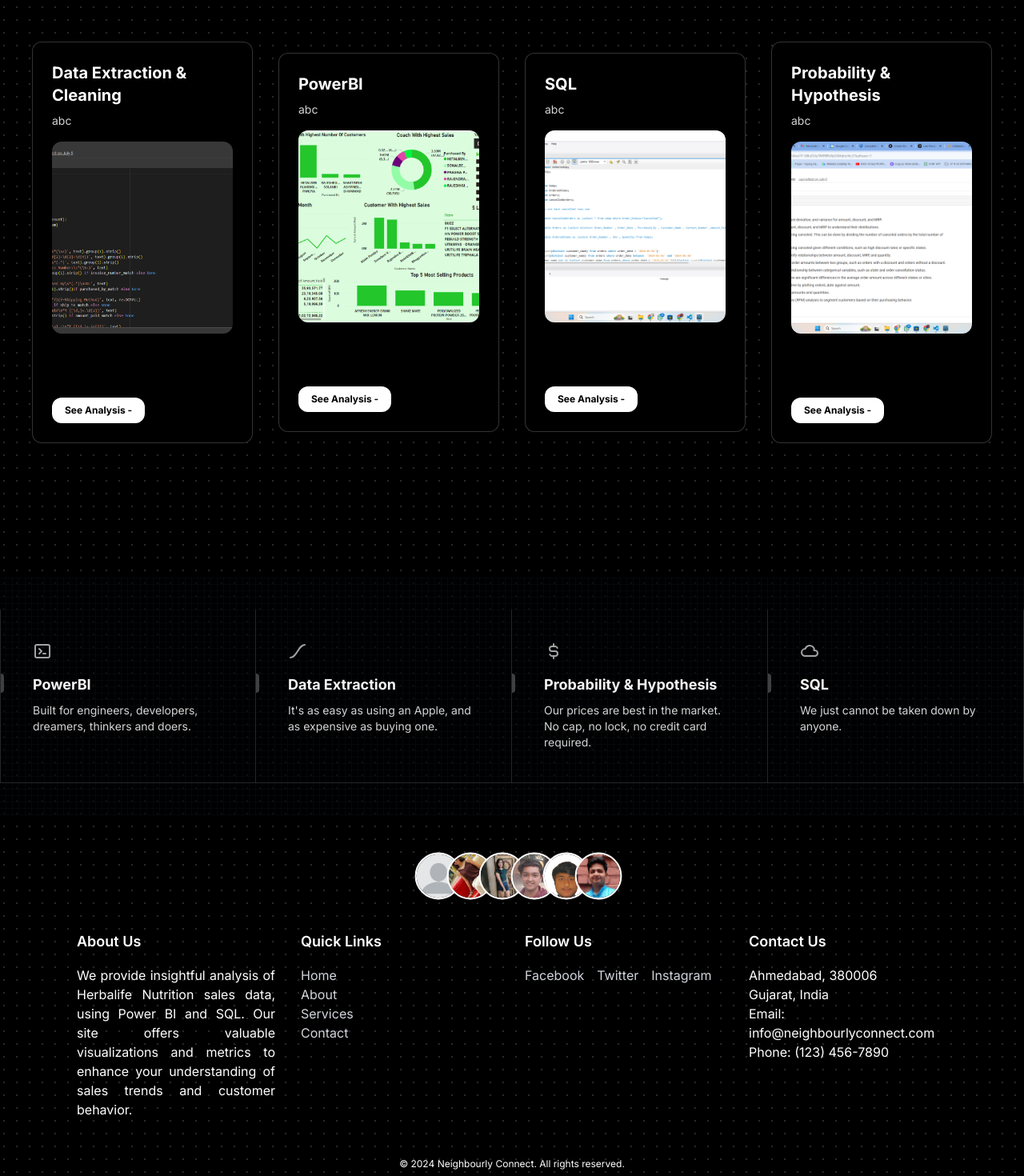
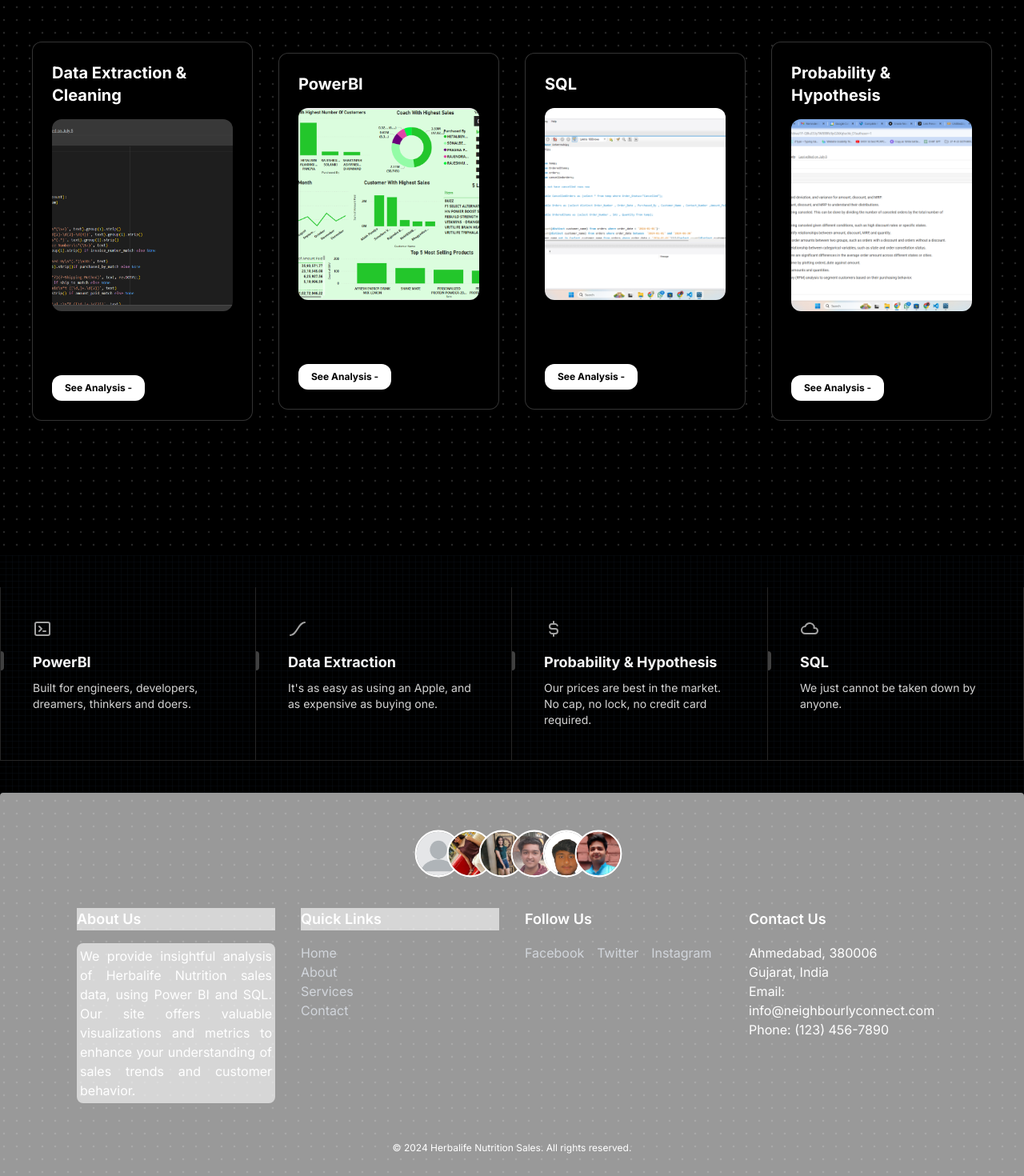
Before and after one commit to Hardik74658/herabalife-nutrtion-sales-analysis, a Next.js app: page / in a window 1280 px wide. Shown: the part 1020-2490 px from the top of the page at 80% size. Built offline with nearby package versions, Linux system fonts and the light colour scheme.

Commit message:
light mode and team imgs updated

```diff
--- a/src/app/PowerBI/page.tsx
+++ b/src/app/PowerBI/page.tsx
@@ -21,7 +21,7 @@
 
                     {dummyContent.map((item, index) => (
                     <div key={`content-${index}`} className="mb-10">
-                        <p className={twMerge( "text-white text-xl mb-4")}>
+                        <p className={twMerge( "dark:text-white text-black dark:bg-transparent bg-white bg-opacity-80 rounded-lg text-xl mb-4")}>
                         {item.title}
                         </p>
 
@@ -35,7 +35,9 @@
                             className="rounded-lg mb-10 object-cover"
                             />
                         )}
-                        {item.description}
+                        <div className="dark:text-white text-black dark:bg-transparent bg-white bg-opacity-50 p-1 rounded-lg">
+                            {item.description}
+                        </div>
                         </div>
                     </div>
                     ))}
--- a/src/app/Probability/page.tsx
+++ b/src/app/Probability/page.tsx
@@ -19,7 +19,7 @@
 
                     {dummyContent.map((item, index) => (
                     <div key={`content-${index}`} className="mb-10">
-                        <p className={twMerge( "text-white text-xl mb-4")}>
+                        <p className={twMerge( "dark:text-white text-black dark:bg-transparent bg-white bg-opacity-80 rounded-lg text-xl mb-4")}>
                         {item.title}
                         </p>
 
@@ -33,7 +33,9 @@
                             className="rounded-lg mb-10 object-cover"
                             />
                         )}
-                        {item.description}
+                        <div className="dark:text-white text-black dark:bg-transparent bg-white bg-opacity-50 p-1 rounded-lg">
+                            {item.description}
+                        </div>
                         </div>
                     </div>
                     ))}
--- a/src/app/SQL/page.tsx
+++ b/src/app/SQL/page.tsx
@@ -19,7 +19,7 @@
 
                     {dummyContent.map((item, index) => (
                     <div key={`content-${index}`} className="mb-10">
-                        <p className={twMerge( "text-white text-xl mb-4")}>
+                        <p className={twMerge( "dark:text-white text-black dark:bg-transparent bg-white bg-opacity-80 rounded-lg text-xl mb-4")}>
                         {item.title}
                         </p>
 
@@ -42,7 +42,9 @@
                             className="rounded-lg mb-10 object-cover"
                             />
                         )}
-                        {item.description}
+                        <div className="dark:text-white text-black dark:bg-transparent bg-white bg-opacity-50 p-1 rounded-lg">
+                            {item.description}
+                        </div>
                         </div>
                     </div>
                     ))}
--- a/src/components/Footer.jsx
+++ b/src/components/Footer.jsx
@@ -3,22 +3,22 @@
 
 function Footer() {
     return (
-      <footer className="bg-white dark:bg-transparent dark:text-white text-gray-800 py-12">
+      <footer className=" bg-transparent dark:text-white text-gray-800 py-12 bg-white bg-opacity-60 rounded">
           <CEOs className="mb-8"/>
           <div className="max-w-6xl mx-auto grid grid-cols-1 sm:grid-cols-2 lg:grid-cols-4 gap-8 px-4 sm:px-6 lg:px-8">
           <div>
-            <h2 className="text-gray-800 dark:text-white text-lg font-semibold mb-4">About Us</h2>
-            <p className="mb-4 text-justify">
+            <h2 className="text-gray-800 bg-white bg-opacity-60 dark:text-white text-lg font-semibold mb-4">About Us</h2>
+            <p className="mb-4 text-justify bg-white bg-opacity-60 rounded-lg p-1">
             We provide insightful analysis of Herbalife Nutrition sales data, using Power BI and SQL. Our site offers valuable visualizations and metrics to enhance your understanding of sales trends and customer behavior.
             </p>
           </div>
-          <div>
-            <h2 className="text-gray-800 dark:text-white text-lg font-semibold mb-4">Quick Links</h2>
+          <div className="">
+            <h2 className="text-gray-800 dark:text-white text-lg bg-white bg-opacity-60 font-semibold mb-4">Quick Links</h2>
             <ul className="text-gray-600 dark:text-gray-300">
               <li>
                 <a
                   href="#"
-                  className="hover:text-black hover:dark:text-white transition-colors duration-300"
+                  className="hover:text-black  hover:dark:text-white transition-colors duration-300"
                 >
                   Home
                 </a>
@@ -80,7 +80,7 @@
             <p>Phone: (123) 456-7890</p>
           </div>
           </div>
-          <p className="text-center text-xs pt-8">© 2024 Neighbourly Connect. All rights reserved.</p>
+          <p className="text-center text-xs pt-8">© 2024 Herbalife Nutrition Sales. All rights reserved.</p>
       </footer>
     )
   }
--- a/src/components/SimpleCard.tsx
+++ b/src/components/SimpleCard.tsx
@@ -38,7 +38,7 @@
 
   ];
   return (
-    <div className="grid grid-cols-1 md:grid-cols-2 lg:grid-cols-4 bg-black bg-grid-small-slate-800 rounded-8xl bg-opacity-60 relative z-10 py-10 max-w-7xl mx-auto">
+    <div className="grid grid-cols-1 md:grid-cols-2 lg:grid-cols-4 bg-white dark:bg-black dark:bg-grid-small-slate-800 bg-grid-small-slate-300 rounded-8xl bg-opacity-60 relative z-10 py-10 max-w-7xl mx-auto">
       {features.map((feature, index) => (
         <Feature key={feature.title} {...feature} index={index} />
       ))}
--- a/src/components/TechStack.tsx
+++ b/src/components/TechStack.tsx
@@ -12,23 +12,14 @@
         </div>
         <div className='w-full p-10 grid grid-flow-row grid-cols-4 gap-8 '>
             <CardContainer  className=" w-full h-1/2">
-                    <CardBody className="bg-gray-50 relative group/card  dark:hover:shadow-2xl dark:hover:shadow-emerald-500/[0.1] dark:bg-black dark:border-white/[0.2] border-black/[0.1] w-auto sm:w-[30rem] h-auto rounded-xl p-6 border  ">
+                    <CardBody className="bg-white relative group/card  dark:hover:shadow-2xl dark:hover:shadow-emerald-500/[0.1] dark:bg-black dark:border-white/[0.2] border-black/[0.1] w-auto sm:w-[30rem] h-auto rounded-xl p-6 border  ">
                             <CardItem
                                 translateZ="50"
                                 className="text-xl font-bold text-neutral-600 dark:text-white"
                             >
                                 Data Extraction & Cleaning
                             </CardItem>
-                            <CardItem
-                                as="p"
-                                translateZ="60"
-                                className="text-neutral-500 text-sm max-w-sm mt-2 dark:text-neutral-300"
-                            >
-
-                            abc
-
-                            </CardItem>
-                                <CardItem translateZ="100" className="w-full mt-4">
+                            <CardItem translateZ="100" className="w-full mt-4">
                                 <Image
                                     src="/images/Card/DATA.png"
                                     height="1000"
@@ -51,23 +42,14 @@
                             </CardBody>
             </CardContainer>
             <CardContainer  className=" w-full">
-                    <CardBody className="bg-gray-50 relative group/card  dark:hover:shadow-2xl dark:hover:shadow-emerald-500/[0.1] dark:bg-black dark:border-white/[0.2] border-black/[0.1] w-auto sm:w-[30rem] h-auto rounded-xl p-6 border  ">
+                    <CardBody className="bg-white relative group/card  dark:hover:shadow-2xl dark:hover:shadow-emerald-500/[0.1] dark:bg-black dark:border-white/[0.2] border-black/[0.1] w-auto sm:w-[30rem] h-auto rounded-xl p-6 border  ">
                             <CardItem
                                 translateZ="50"
                                 className="text-xl font-bold text-neutral-600 dark:text-white"
                             >
                                 PowerBI
                             </CardItem>
-                            <CardItem
-                                as="p"
-                                translateZ="60"
-                                className="text-neutral-500 text-sm max-w-sm mt-2 dark:text-neutral-300"
-                            >
-
-                            abc
-
-                            </CardItem>
-                                <CardItem translateZ="100" className="w-full mt-4">
+                            <CardItem translateZ="100" className="w-full mt-4">
                                 <Image
                                     src="/images/Card/PowerBI.png"
                                     height="1000"
@@ -90,23 +72,14 @@
                             </CardBody>
             </CardContainer>
             <CardContainer  className=" w-full">
-                    <CardBody className="bg-gray-50 relative group/card  dark:hover:shadow-2xl dark:hover:shadow-emerald-500/[0.1] dark:bg-black dark:border-white/[0.2] border-black/[0.1] w-auto sm:w-[30rem] h-auto rounded-xl p-6 border  ">
+                    <CardBody className="bg-white relative group/card  dark:hover:shadow-2xl dark:hover:shadow-emerald-500/[0.1] dark:bg-black dark:border-white/[0.2] border-black/[0.1] w-auto sm:w-[30rem] h-auto rounded-xl p-6 border  ">
                             <CardItem
                                 translateZ="50"
                                 className="text-xl font-bold text-neutral-600 dark:text-white"
                                 >
                                 SQL
                             </CardItem>
-                            <CardItem
-                                as="p"
-                                translateZ="60"
-                                className="text-neutral-500 text-sm max-w-sm mt-2 dark:text-neutral-300"
-                            >
-
-                            abc
-
-                            </CardItem>
-                                <CardItem translateZ="100" className="w-full mt-4">
+                            <CardItem translateZ="100" className="w-full mt-4">
                                 <Image
                                     src="/images/Card/SQL.png"
                                     height="1000"
@@ -129,23 +102,14 @@
                             </CardBody>
             </CardContainer>
             <CardContainer  className=" w-full">
-                    <CardBody className="bg-gray-50 relative group/card  dark:hover:shadow-2xl dark:hover:shadow-emerald-500/[0.1] dark:bg-black dark:border-white/[0.2] border-black/[0.1] w-auto sm:w-[30rem] h-auto rounded-xl p-6 border  ">
+                    <CardBody className="bg-white relative group/card  dark:hover:shadow-2xl dark:hover:shadow-emerald-500/[0.1] dark:bg-black dark:border-white/[0.2] border-black/[0.1] w-auto sm:w-[30rem] h-auto rounded-xl p-6 border  ">
                             <CardItem
                                 translateZ="50"
                                 className="text-xl font-bold text-neutral-600 dark:text-white"
                                 >
                                 Probability & Hypothesis
                             </CardItem>
-                            <CardItem
-                                as="p"
-                                translateZ="60"
-                                className="text-neutral-500 text-sm max-w-sm mt-2 dark:text-neutral-300"
-                            >
-
-                            abc
-
-                            </CardItem>
-                                <CardItem translateZ="100" className="w-full mt-4">
+                            <CardItem translateZ="100" className="w-full mt-4">
                                 <Image
                                     src="/images/Card/PH.png"
                                     height="1000"
--- a/src/components/ui/navbar-menu.tsx
+++ b/src/components/ui/navbar-menu.tsx
@@ -107,7 +107,7 @@
         {/* <h4 className="text-xl font-bold mb-1 text-white dark:text-black"> */}
           {title}
         </h4>
-        <p className="text-neutral-700 text-sm max-w-[10rem] dark:text-neutral-700">
+        <p className="text-neutral-300 text-sm max-w-[10rem] dark:text-neutral-700">
           {description}
         </p>
       </div>
```
Also changed, not shown: src/app/DataExtraction/page.tsx (+5 -5 lines), src/components/DataExtraction.tsx (deleted, +0 -117 lines).
